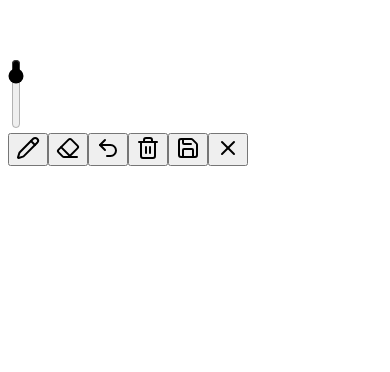
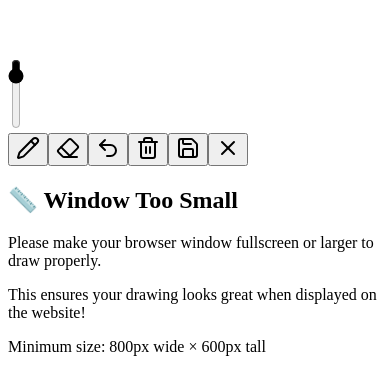
Before and after one commit to ykabusalah/personal, a React (Create React App) app: page /draw in a window 390 px wide. Shown: the part 799-1171 px from the top of the page. Before the commit the page ends 973 px from the top, so only its background shows below. Built offline with nearby package versions, Linux system fonts and the light colour scheme; no server answers.

Commit message:
Add window size validation with 800x600 minimum for drawing canvas

```diff
--- a/src/App.jsx
+++ b/src/App.jsx
@@ -32,6 +32,7 @@ export default function App() {
   const [showModal, setShowModal] = useState(false);
   const [name, setName] = useState('');
   const [undoStack, setUndoStack] = useState([]);
+  const [isFullscreen, setIsFullscreen] = useState(true);
 
   useEffect(() => {
     const canvas = canvasRef.current;
@@ -41,8 +42,25 @@ export default function App() {
     canvas.height = window.innerHeight;
     ctxRef.current = ctx;
 
+    const checkFullscreen = () => {
+      // Consider it "fullscreen" if window is at least 800px wide and 600px tall
+      const minWidth = 800;
+      const minHeight = 600;
+      setIsFullscreen(window.innerWidth >= minWidth && window.innerHeight >= minHeight);
+    };
+
+    const handleResize = () => {
+      canvas.width = window.innerWidth;
+      canvas.height = window.innerHeight;
+      checkFullscreen();
+    };
+
+    checkFullscreen(); // Check on initial load
+    window.addEventListener('resize', handleResize);
     window.addEventListener('pointerup', () => setIsDrawing(false));
+
     return () => {
+      window.removeEventListener('resize', handleResize);
       window.removeEventListener('pointerup', () => setIsDrawing(false));
     };
   }, []);
@@ -113,6 +131,7 @@ export default function App() {
       <canvas
         ref={canvasRef}
         onPointerDown={(e) => {
+          if (!isFullscreen) return; // Prevent drawing if not fullscreen
           saveState();
           const rect = canvasRef.current.getBoundingClientRect();
           const x = e.clientX - rect.left;
@@ -126,7 +145,7 @@ export default function App() {
           setIsDrawing(false);
         }}
         onPointerMove={(e) => {
-          if (!isDrawing) return;
+          if (!isDrawing || !isFullscreen) return; // Prevent drawing if not fullscreen
           const rect = canvasRef.current.getBoundingClientRect();
           const x = e.clientX - rect.left;
           const y = e.clientY - rect.top;
@@ -261,6 +280,23 @@ export default function App() {
           </div>
         </div>
       )}
+
+      {!isFullscreen && (
+        <div className="fixed inset-0 bg-black bg-opacity-80 flex items-center justify-center z-50">
+          <div className="bg-white p-8 rounded shadow w-[90%] max-w-lg text-black text-center">
+            <h2 className="text-2xl font-bold mb-4">📏 Window Too Small</h2>
+            <p className="text-lg mb-4">
+              Please make your browser window fullscreen or larger to draw properly.
+            </p>
+            <p className="text-sm text-gray-600 mb-6">
+              This ensures your drawing looks great when displayed on the website!
+            </p>
+            <p className="text-xs text-gray-500">
+              Minimum size: 800px wide × 600px tall
+            </p>
+          </div>
+        </div>
+      )}
 </div>
   );
 }
```
